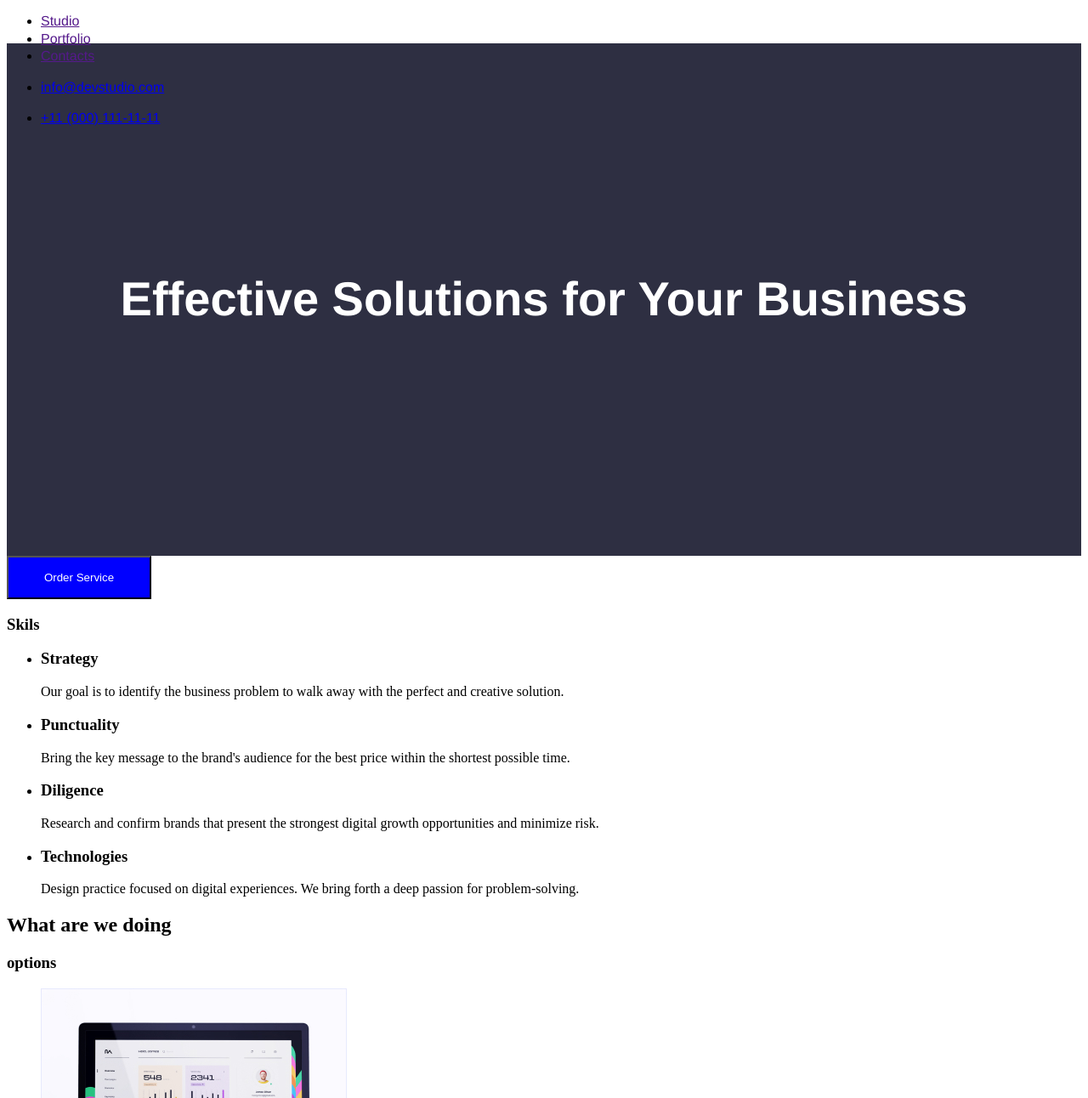
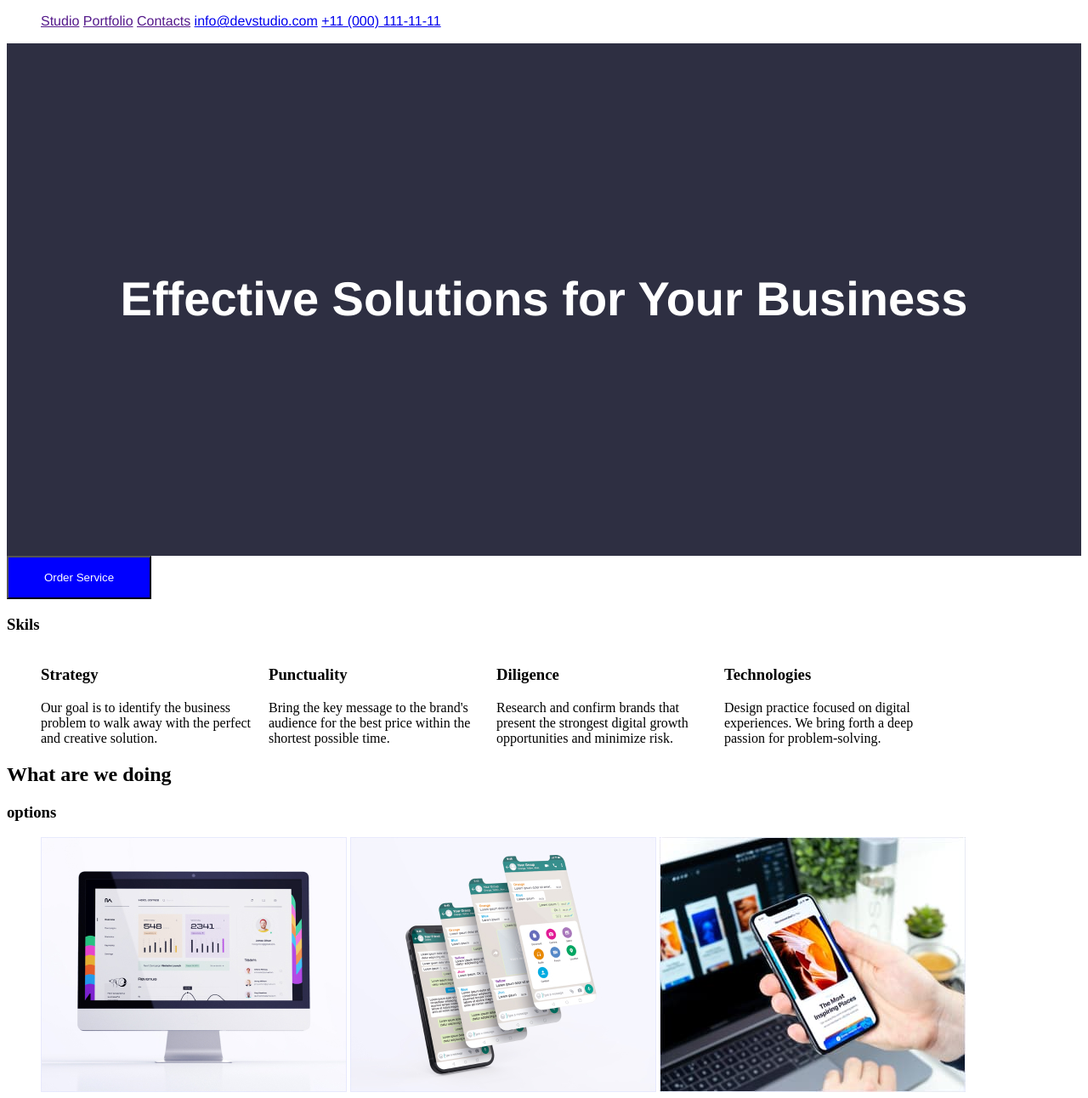
Before and after one commit to Korotkyy/goit-markup-hw-02, a plain HTML site: page index.html in a window 1280 px wide. Shown: the part 29-1321 px from the top of the page at 85% size. Drawn offline with Linux system fonts and the light colour scheme.

Commit message:
hw1 changes

```diff
--- a/css/styles.css
+++ b/css/styles.css
@@ -51,7 +51,26 @@ footer {
     width: 1440px;
  height: 723px;
 }
-.img-size {
+.inline {
+    color: #2E2F42;
+    list-style-type: none;
+    display: inline-block;
+}
+.contacts {
+    color: #2E2F42;
+    text-align: right;
+    list-style-type: none;
+    display: inline-block;
+    font-size: 16px;
+    font-family: 'Helvetica Neue', 'Roboto', 'Verdana', 'Tahoma', sans-serif;
+}
+.img-positioning {
+    list-style-type: none;
+    display: inline-block;
+}
+.text {
+    list-style-type: none;
+    display: inline-block;
     width: 264px;
-    height: 260px;
+    height: 72px;
 }
--- a/index.html
+++ b/index.html
@@ -15,19 +15,15 @@
             </a>
 
             <ul>
-                <li><a href="">Studio</a></li>
-                <li><a href="">Portfolio</a></li>
-                <li><a href="">Contacts</a></li>
+                <li class="inline"><a href="">Studio</a></li>
+                <li class="inline"><a href="">Portfolio</a></li>
+                <li class="inline"><a href="">Contacts</a></li>
+                <li class="contacts"><a href="mailto:">info@devstudio.com</a></li>
+                <li class="contacts"><a href="tel:">+11 (000) 111-11-11</a></li>
             </ul>
         </nav>
 
-                <ul>
-                    <li><a href="mailto:">info@devstudio.com</a></li>
-                </ul>
 
-                <ul>
-                    <li><a href="tel:">+11 (000) 111-11-11</a></li>
-                </ul>
             </header>
 
             <main>
@@ -40,20 +36,20 @@
                <section>
                 <h3>Skils</h3>
                 <ul>
-                    <li>
+                    <li class="text">
                         <h3>Strategy</h3>
                         <p>Our goal is to identify the business
                             problem to walk away with the perfect and creative solution.</p>
                     </li>
-                    <li>
+                    <li class="text">
                         <h3>Punctuality</h3>
                         <p>Bring the key message to the brand's audience for the best price within the shortest possible time.</p>
                     </li>
-                    <li>
+                    <li class="text">
                         <h3>Diligence</h3>
                         <p>Research and confirm brands that present the strongest digital growth opportunities and minimize risk.</p>
                     </li>
-                    <li>
+                    <li class="text">
                         <h3>Technologies</h3>
                         <p>Design practice focused on digital experiences. We bring forth a deep passion for problem-solving.</p>
                     </li>
@@ -64,11 +60,11 @@
 
                  <section><h3>options</h3>
                 <ul>
-                    <li><img src="images/Rectangle71.jpg" alt="computer with a diagram" width="360"/>
+                    <li class="img-positioning"><img src="images/Rectangle71.jpg" alt="computer with a diagram" width="360"/>
                     </li>
-                    <li><img src="images/Rectangle72.jpg" alt="celphone with a messanger" width="360"/>
+                    <li class="img-positioning"><img src="images/Rectangle72.jpg" alt="celphone with a messanger" width="360"/>
                     </li>
-                    <li><img src="images/Rectangle73.jpg" alt="man is scrolling a content" width="360"/>
+                    <li class="img-positioning"><img src="images/Rectangle73.jpg" alt="man is scrolling a content" width="360"/>
                     </li>
                 </ul>
             </section>
@@ -77,28 +73,28 @@
 
                 <h2>Our Team</h2>
                 <ul>
-                    <li>
+                    <li class="img-positioning">
                         <img src="images/MarkGuerrero.jpg" width="264" height="260" alt="Mark">
                         <h3>Mark Guerrero</h3>
                         <p>
                         Product Designer
                         </p>
                     </li>
-                    <li>
+                    <li class="img-positioning">
                         <img src="images/TomFord.jpg" width="264" alt="Mark">
                         <h3>Tom Ford</h3>
                         <p>
                         Frontend Developer
                         </p>
                     </li>
-                    <li>
+                    <li class="img-positioning">
                         <img src="images/CamilaGarcia.jpg" width="264" alt="Mark">
                         <h3>Camila Garcia</h3>
                         <p>
                         Marketing
                         </p>
                     </li>
-                    <li>
+                    <li class="img-positioning">
                         <img src="images/DanielWilson.jpg" width="264" alt="Mark">
                         <h3>Daniel Wilson</h3>
                         <p>
```
